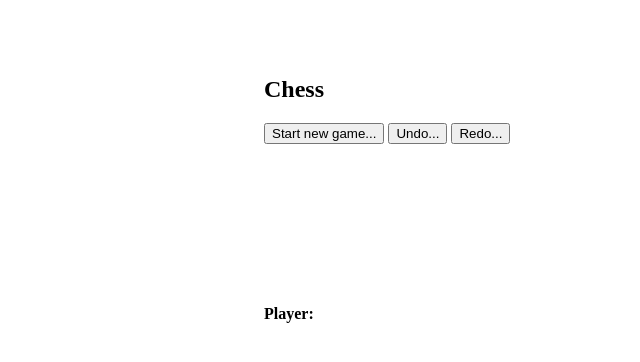
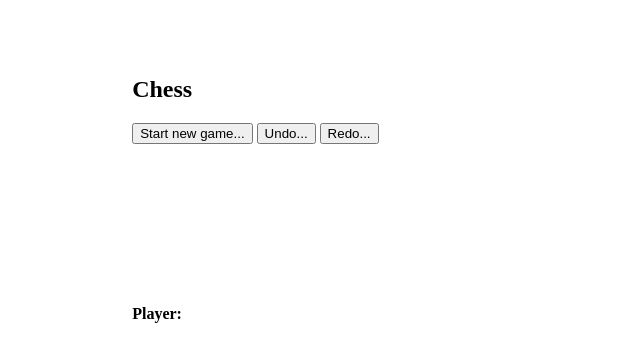
Before and after one commit to PdoubleU/js_chess_game_exercise_02_2021, a website with bundled scripts: page src/index.html in a window 1280 px wide. Shown: the whole page, without its empty margins (304-944 px from the left). Built offline with nearby package versions, Linux system fonts and the light colour scheme.

Commit message:
[fix #005]: fix issue #005 and update style

```diff
--- a/package.json
+++ b/package.json
@@ -5,7 +5,7 @@
   "main": "index.js",
   "homepage": "https://PdoubleU.github.io/js_chess_game_exercise_02_2021",
   "scripts": {
-    "deploy": "gh-pages -d dist",
+    "deploy": "gh-pages -d src",
     "test": "echo \"Error: no test specified\" && exit 1"
   },
   "repository": {
--- a/src/js/components/game.js
+++ b/src/js/components/game.js
@@ -117,7 +117,7 @@ export default class Game {
         if (piece) {
             piece.validateMove = [target, board];
             (piece._isMoveValid) ? piece.updatePosition = target : void 0;
-            (piece.promote && piece._isMoveValid) ? this.promotePawn(piece, index, targPosition) : void 0
+            (piece.promote && piece._isMoveValid) ? this.promotePawn(piece, index, target) : void 0
             if (piece._isMoveValid) {
                 // update current board after valid move:
                 this.currentBoard.board[targX][targY - 1][1] = this.currentBoard.board[currX][currY - 1][1];
--- a/src/style/style.css
+++ b/src/style/style.css
@@ -1,6 +1,8 @@
 body {
-	padding-left: 35rem;
-	padding-top: 3rem;
+	display: flex;
+	padding: 3rem;
+	align-items: center;
+	justify-content: center;
 }
 #root {
 	display: inline;
```
Also changed, not shown: 1 other file.
